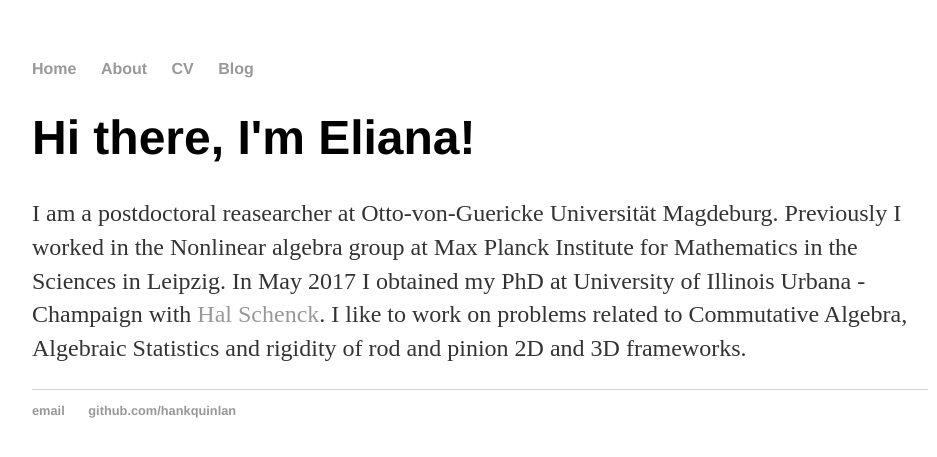
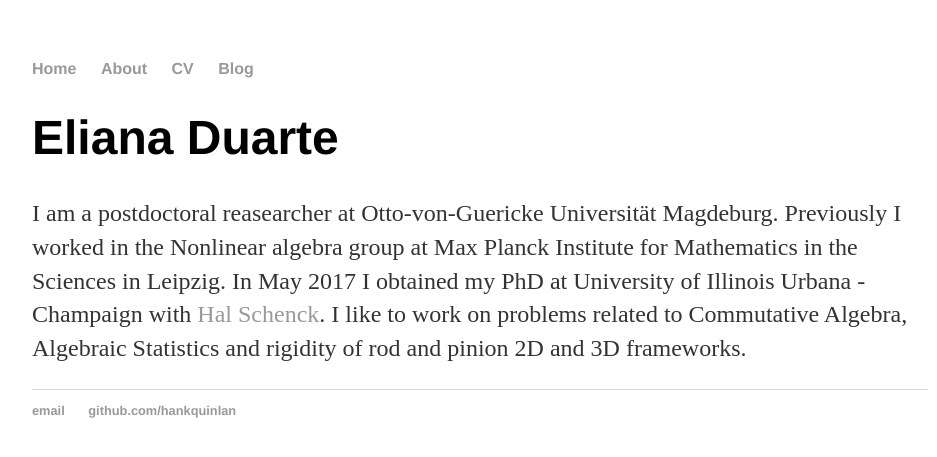
Before and after one commit to emduart2/emduart2.github.io, a Jekyll site: the page built from index.html, in a window 1280 px wide. Shown: the top 457 px of the page, without its empty margins (160-1097 px from the left). Built offline with Jekyll 4.4.1, drawn with Linux system fonts in a browser that asks for light colours.

Commit message:
changed index

```diff
--- a/index.html
+++ b/index.html
@@ -4,7 +4,7 @@ title: Eliana Duarte, PhD in Mathematics
 ---
 
 <div class="blurb">
-	<h1>Hi there, I'm Eliana!</h1>
+	<h1>Eliana Duarte</h1>
 	<p>  I am a postdoctoral reasearcher at Otto-von-Guericke Universit&auml;t Magdeburg. Previously
        I worked in the Nonlinear algebra group at Max Planck Institute for Mathematics in the
   Sciences  in Leipzig. In May 2017 I obtained my PhD at University of Illinois Urbana - Champaign with
```
